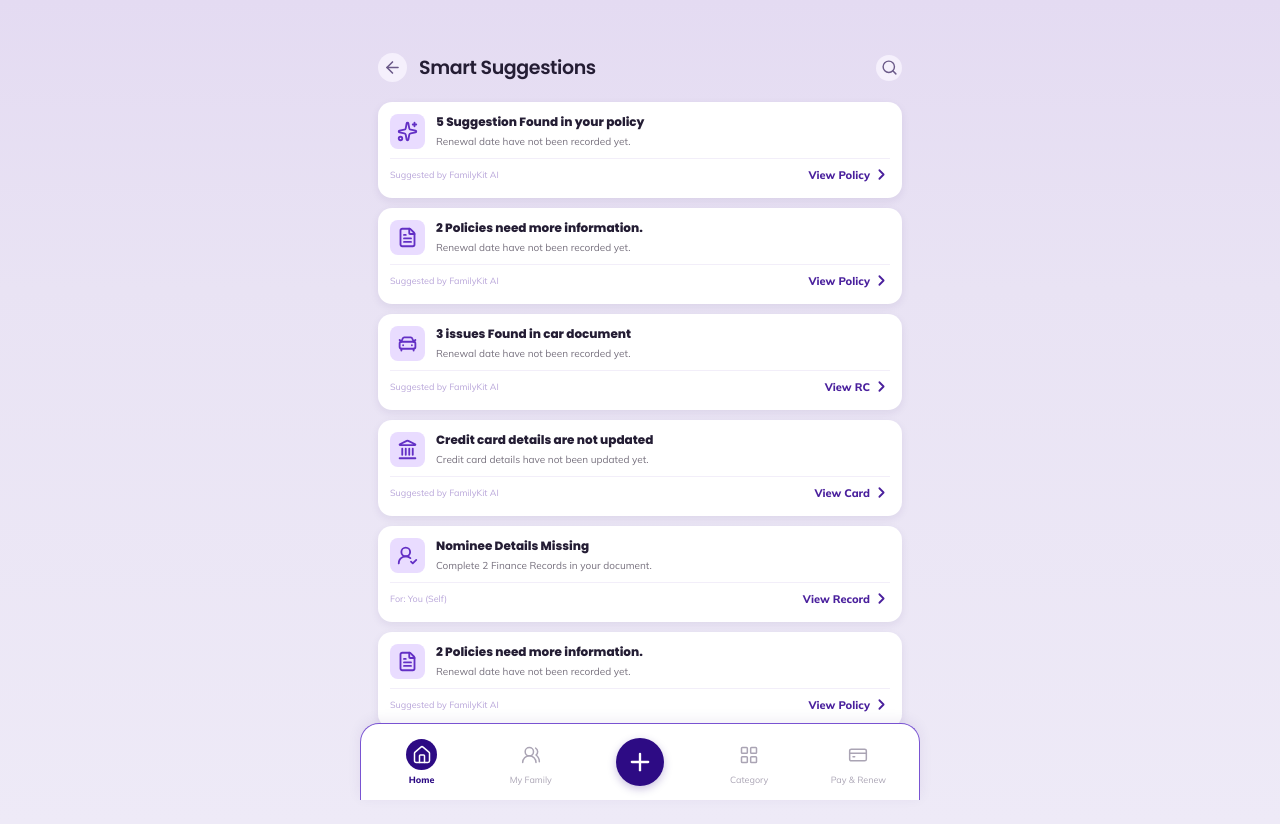
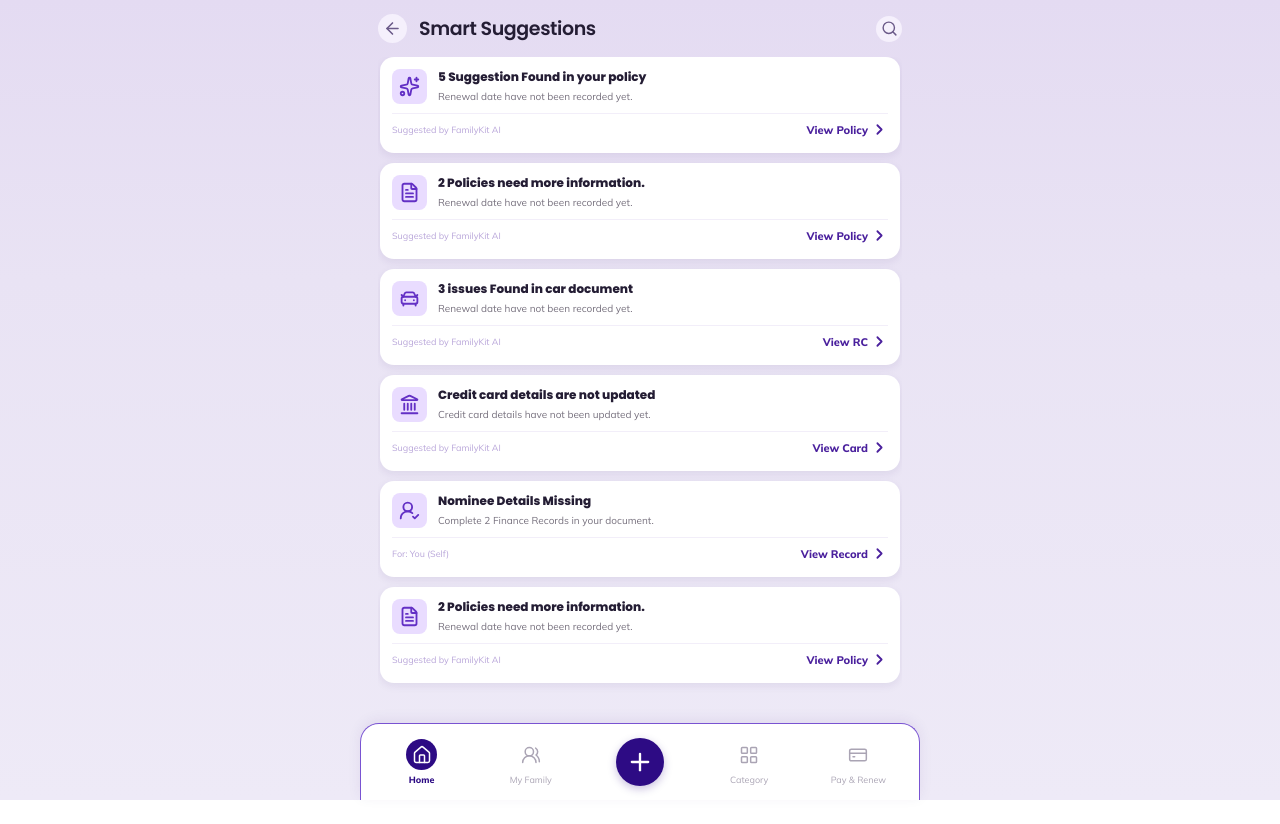
Before and after one commit to medhaara-innovations-dev/FAMILY-KIT-PRELIM_PAGE, a React (Vite) app: page /smart-suggestions in a window 1280 px wide. After the commit the page ends 800 px from the top, so only its background shows below. Built offline with nearby package versions, Linux system fonts and the light colour scheme; sample sign-in values are in the browser's storage.

Commit message:
Updated FamilyKit UI and FAQ fixes

```diff
--- a/src/SmartSuggestionsPage.css
+++ b/src/SmartSuggestionsPage.css
@@ -1,67 +1,428 @@
-/* SMART SUGGESTIONS — screenshot-matched mobile layout */
+
+/* ==========================================
+   SMART SUGGESTIONS PAGE
+   Screenshot-matched mobile layout
+   ========================================== */
+
 .fk-ss-page {
   --ss-purple: #2d0b84;
-  min-height: 100dvh;
-  background: linear-gradient(180deg, #e4dbf2 0%, #e9e3f4 35%, #eeeaf7 100%);
+
+  width: 100%;
+  height: 100dvh;
+  min-height: 0;
+
+  background: linear-gradient(
+    180deg,
+    #e4dbf2 0%,
+    #e9e3f4 35%,
+    #eeeaf7 100%
+  );
+
   color: #241d34;
   font-family: "Mulish", sans-serif;
-  padding-bottom: calc(84px + env(safe-area-inset-bottom));
+
+  overflow: hidden;
+  padding-bottom: 0;
 }
-.fk-ss-page * { box-sizing: border-box; }
-.fk-ss-shell { width: 100%; max-width: 560px; margin: 0 auto; padding: 53px 18px 12px; }
-.fk-ss-header { display: flex; align-items: center; gap: 12px; margin-bottom: 20px; }
-.fk-ss-header h1 { flex: 1; margin: 0; font-family: "Poppins", sans-serif; font-size: 19px; font-weight: 600; letter-spacing: -.4px; }
-.fk-ss-header-button, .fk-ss-search-button { display: grid; place-items: center; flex: 0 0 auto; width: 29px; height: 29px; padding: 0; border: none; border-radius: 50%; background: #f5f0fc; color: #6b5a89; cursor: pointer; }
-.fk-ss-search-button { width: 26px; height: 26px; }
-.fk-ss-list { display: flex; flex-direction: column; gap: 10px; }
-.fk-ss-card { width: 100%; min-height: 96px; padding: 12px 12px 9px; border-radius: 14px; background: #fff; box-shadow: 0 3px 9px rgba(55,31,105,.08); }
-.fk-ss-card-main { display: flex; align-items: center; gap: 11px; min-width: 0; }
-.fk-ss-card-icon { display: grid; place-items: center; flex: 0 0 35px; width: 35px; height: 35px; border-radius: 8px; background: #e9dcff; color: #6330c5; }
-.fk-ss-card-copy { min-width: 0; flex: 1; }
-.fk-ss-card-copy h2 { margin: 0 0 5px; font-size: 12px; line-height: 1.3; font-weight: 800; }
-.fk-ss-card-copy p { margin: 0; font-size: 10px; line-height: 1.35; color: #77717e; }
-.fk-ss-card-footer { display: flex; align-items: center; justify-content: space-between; gap: 8px; margin-top: 9px; padding-top: 7px; border-top: 1px solid #f2eef9; }
-.fk-ss-card-footer > span { min-width: 0; font-size: 9px; color: #b8a5d9; }
-.fk-ss-card-footer button { display: inline-flex; align-items: center; justify-content: flex-end; gap: 3px; flex: 0 0 auto; padding: 0; border: 0; background: transparent; color: #4a209d; font-family: "Mulish", sans-serif; font-size: 11px; font-weight: 800; cursor: pointer; }
-.fk-ss-bottom-nav { position: fixed; bottom: 0; left: 50%; z-index: 100; transform: translateX(-50%); display: grid; grid-template-columns: repeat(5, minmax(0,1fr)); align-items: center; gap: 2px; width: min(100%, 560px); min-height: 77px; padding: 9px 7px max(9px,env(safe-area-inset-bottom)); border: 1.5px solid #7953d2; border-bottom: 0; border-radius: 19px 19px 0 0; background: #fff; box-shadow: 0 -3px 14px rgba(56,26,108,.07); }
-.fk-ss-nav-item { display: flex; flex-direction: column; align-items: center; justify-content: center; gap: 4px; min-width: 0; padding: 3px 0; border: 0; background: transparent; color: #aaa4b4; font-family: "Mulish", sans-serif; font-size: 9px; cursor: pointer; }
-.fk-ss-nav-item:disabled { cursor: default; }
-.fk-ss-nav-icon { display: grid; place-items: center; width: 31px; height: 31px; border-radius: 50%; }
-.fk-ss-nav-active { color: var(--ss-purple); font-weight: 800; }
-.fk-ss-nav-active .fk-ss-nav-icon { background: var(--ss-purple); color: #fff; }
-.fk-ss-center-add { display: grid; place-items: center; justify-self: center; width: 48px; height: 48px; padding: 0; border: 0; border-radius: 50%; background: var(--ss-purple); color: #fff; box-shadow: 0 3px 9px rgba(45,11,132,.25); cursor: pointer; }
-@media (max-width: 390px) { .fk-ss-shell { padding-left: 14px; padding-right: 14px; } .fk-ss-card { padding-left: 10px; padding-right: 10px; } .fk-ss-card-copy h2 { font-size: 11px; } }
+
+.fk-ss-page * {
+  box-sizing: border-box;
+}
+
 /* ==========================================
-   SMART SUGGESTIONS - FIXED COMPACT HEADER
+   MAIN PAGE CONTAINER
    ========================================== */
 
-/* Reduce the large space above the header */
-.fk-smart-page {
-  padding-top: 0;
+.fk-ss-shell {
+  display: flex;
+  flex-direction: column;
+
+  width: 100%;
+  max-width: 560px;
+
+  height: 100dvh;
+  max-height: 100dvh;
+
+  margin: 0 auto;
+
+  /* Reduced top padding */
+  padding: 14px 18px 0;
+
+  overflow: hidden;
 }
 
-/* Keep the header fixed at the top */
-.fk-smart-header {
-  position: sticky;
-  top: 0;
+/* ==========================================
+   FIXED HEADER
+   ========================================== */
+
+.fk-ss-header {
+  display: flex;
+  align-items: center;
+  gap: 12px;
+
+  flex: 0 0 auto;
+
+  width: 100%;
+  min-height: 29px;
+
+  margin-bottom: 14px;
+  padding: 0;
+
+  position: relative;
   z-index: 50;
 
+  background: transparent;
+}
+
+/* Header title */
+
+.fk-ss-header h1 {
+  flex: 1;
+
+  margin: 0;
+
+  font-family: "Poppins", sans-serif;
+  font-size: 19px;
+  font-weight: 600;
+  letter-spacing: -0.4px;
+
+  color: #241d34;
+}
+
+/* Back and search buttons */
+
+.fk-ss-header-button,
+.fk-ss-search-button {
+  display: grid;
+  place-items: center;
+
+  flex: 0 0 auto;
+
+  width: 29px;
+  height: 29px;
+
+  padding: 0;
+
+  border: none;
+  border-radius: 50%;
+
+  background: #f5f0fc;
+  color: #6b5a89;
+
+  cursor: pointer;
+}
+
+.fk-ss-search-button {
+  width: 26px;
+  height: 26px;
+}
+
+/* ==========================================
+   SCROLLABLE SUGGESTIONS LIST
+   ========================================== */
+
+.fk-ss-list {
+  display: flex;
+  flex-direction: column;
+
+  gap: 10px;
+
+  flex: 1;
+  min-height: 0;
+
+  overflow-y: auto;
+  overflow-x: hidden;
+
+  /* Space above fixed bottom navigation */
+  padding: 0 2px calc(100px + env(safe-area-inset-bottom));
+
+  overscroll-behavior-y: contain;
+  -webkit-overflow-scrolling: touch;
+
+  scrollbar-width: none;
+}
+
+.fk-ss-list::-webkit-scrollbar {
+  display: none;
+}
+
+/* ==========================================
+   SUGGESTION CARDS
+   ========================================== */
+
+.fk-ss-card {
+  width: 100%;
+  min-height: 96px;
+
+  /* Prevent cards from shrinking in scroll area */
+  flex-shrink: 0;
+
+  padding: 12px 12px 9px;
+
+  border-radius: 14px;
+
+  background: #ffffff;
+
+  box-shadow: 0 3px 9px rgba(55, 31, 105, 0.08);
+}
+
+/* ==========================================
+   CARD MAIN CONTENT
+   ========================================== */
+
+.fk-ss-card-main {
   display: flex;
   align-items: center;
 
-  padding-top: 14px;
-  padding-bottom: 12px;
-
-  background: #e9e1f5;
+  gap: 11px;
+  min-width: 0;
 }
 
-/* Keep back arrow, heading and search aligned */
-.fk-smart-header h1 {
-  margin: 0;
+/* Card icon */
+
+.fk-ss-card-icon {
+  display: grid;
+  place-items: center;
+
+  flex: 0 0 35px;
+
+  width: 35px;
+  height: 35px;
+
+  border-radius: 8px;
+
+  background: #e9dcff;
+  color: #6330c5;
 }
 
-/* Suggestion cards scroll normally */
-.fk-smart-content {
-  position: relative;
-  padding-bottom: 110px;
+/* Card text container */
+
+.fk-ss-card-copy {
+  min-width: 0;
+  flex: 1;
 }
+
+/* Card heading */
+
+.fk-ss-card-copy h2 {
+  margin: 0 0 5px;
+
+  font-size: 12px;
+  line-height: 1.3;
+  font-weight: 800;
+}
+
+/* Card description */
+
+.fk-ss-card-copy p {
+  margin: 0;
+
+  font-size: 10px;
+  line-height: 1.35;
+
+  color: #77717e;
+}
+
+/* ==========================================
+   CARD FOOTER
+   ========================================== */
+
+.fk-ss-card-footer {
+  display: flex;
+  align-items: center;
+  justify-content: space-between;
+
+  gap: 8px;
+
+  margin-top: 9px;
+  padding-top: 7px;
+
+  border-top: 1px solid #f2eef9;
+}
+
+/* Suggested by FamilyKit AI */
+
+.fk-ss-card-footer > span {
+  min-width: 0;
+
+  font-size: 9px;
+  color: #b8a5d9;
+}
+
+/* View Policy / View Record buttons */
+
+.fk-ss-card-footer button {
+  display: inline-flex;
+  align-items: center;
+  justify-content: flex-end;
+
+  gap: 3px;
+  flex: 0 0 auto;
+
+  padding: 0;
+  border: 0;
+
+  background: transparent;
+
+  color: #4a209d;
+
+  font-family: "Mulish", sans-serif;
+  font-size: 11px;
+  font-weight: 800;
+
+  cursor: pointer;
+}
+
+/* ==========================================
+   FIXED BOTTOM NAVIGATION
+   ========================================== */
+
+.fk-ss-bottom-nav {
+  position: fixed;
+
+  bottom: 0;
+  left: 50%;
+
+  z-index: 100;
+
+  transform: translateX(-50%);
+
+  display: grid;
+  grid-template-columns: repeat(5, minmax(0, 1fr));
+
+  align-items: center;
+
+  gap: 2px;
+
+  width: min(100%, 560px);
+  min-height: 77px;
+
+  padding:
+    9px
+    7px
+    max(9px, env(safe-area-inset-bottom));
+
+  border: 1.5px solid #7953d2;
+  border-bottom: 0;
+
+  border-radius: 19px 19px 0 0;
+
+  background: #ffffff;
+
+  box-shadow: 0 -3px 14px rgba(56, 26, 108, 0.07);
+}
+
+/* ==========================================
+   BOTTOM NAV ITEMS
+   ========================================== */
+
+.fk-ss-nav-item {
+  display: flex;
+  flex-direction: column;
+
+  align-items: center;
+  justify-content: center;
+
+  gap: 4px;
+
+  min-width: 0;
+
+  padding: 3px 0;
+
+  border: 0;
+
+  background: transparent;
+  color: #aaa4b4;
+
+  font-family: "Mulish", sans-serif;
+  font-size: 9px;
+
+  cursor: pointer;
+}
+
+.fk-ss-nav-item:disabled {
+  cursor: default;
+}
+
+/* Navigation icon container */
+
+.fk-ss-nav-icon {
+  display: grid;
+  place-items: center;
+
+  width: 31px;
+  height: 31px;
+
+  border-radius: 50%;
+}
+
+/* Active navigation */
+
+.fk-ss-nav-active {
+  color: var(--ss-purple);
+  font-weight: 800;
+}
+
+.fk-ss-nav-active .fk-ss-nav-icon {
+  background: var(--ss-purple);
+  color: #ffffff;
+}
+
+/* ==========================================
+   CENTER ADD BUTTON
+   ========================================== */
+
+.fk-ss-center-add {
+  display: grid;
+  place-items: center;
+
+  justify-self: center;
+
+  width: 48px;
+  height: 48px;
+
+  padding: 0;
+
+  border: 0;
+  border-radius: 50%;
+
+  background: var(--ss-purple);
+  color: #ffffff;
+
+  box-shadow: 0 3px 9px rgba(45, 11, 132, 0.25);
+
+  cursor: pointer;
+}
+
+/* ==========================================
+   SMALL MOBILE DEVICES
+   ========================================== */
+
+@media (max-width: 390px) {
+  .fk-ss-shell {
+    padding-left: 14px;
+    padding-right: 14px;
+  }
+
+  .fk-ss-card {
+    padding-left: 10px;
+    padding-right: 10px;
+  }
+
+  .fk-ss-card-copy h2 {
+    font-size: 11px;
+  }
+}
+
+/* ==========================================
+   ACCESSIBILITY
+   ========================================== */
+
+.fk-ss-header-button:focus-visible,
+.fk-ss-search-button:focus-visible,
+.fk-ss-card-footer button:focus-visible,
+.fk-ss-nav-item:focus-visible,
+.fk-ss-center-add:focus-visible {
+  outline: 2px solid var(--ss-purple);
+  outline-offset: 3px;
+}
```
